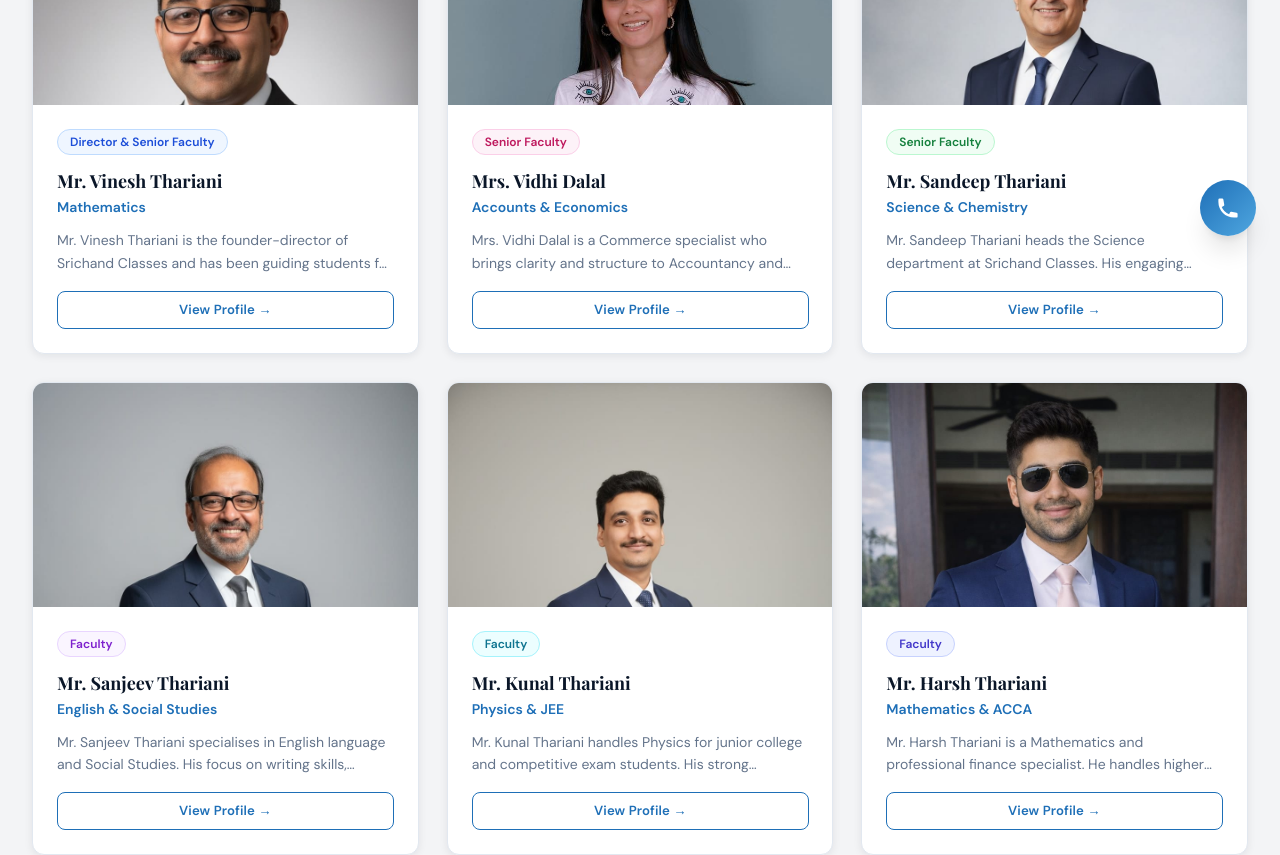
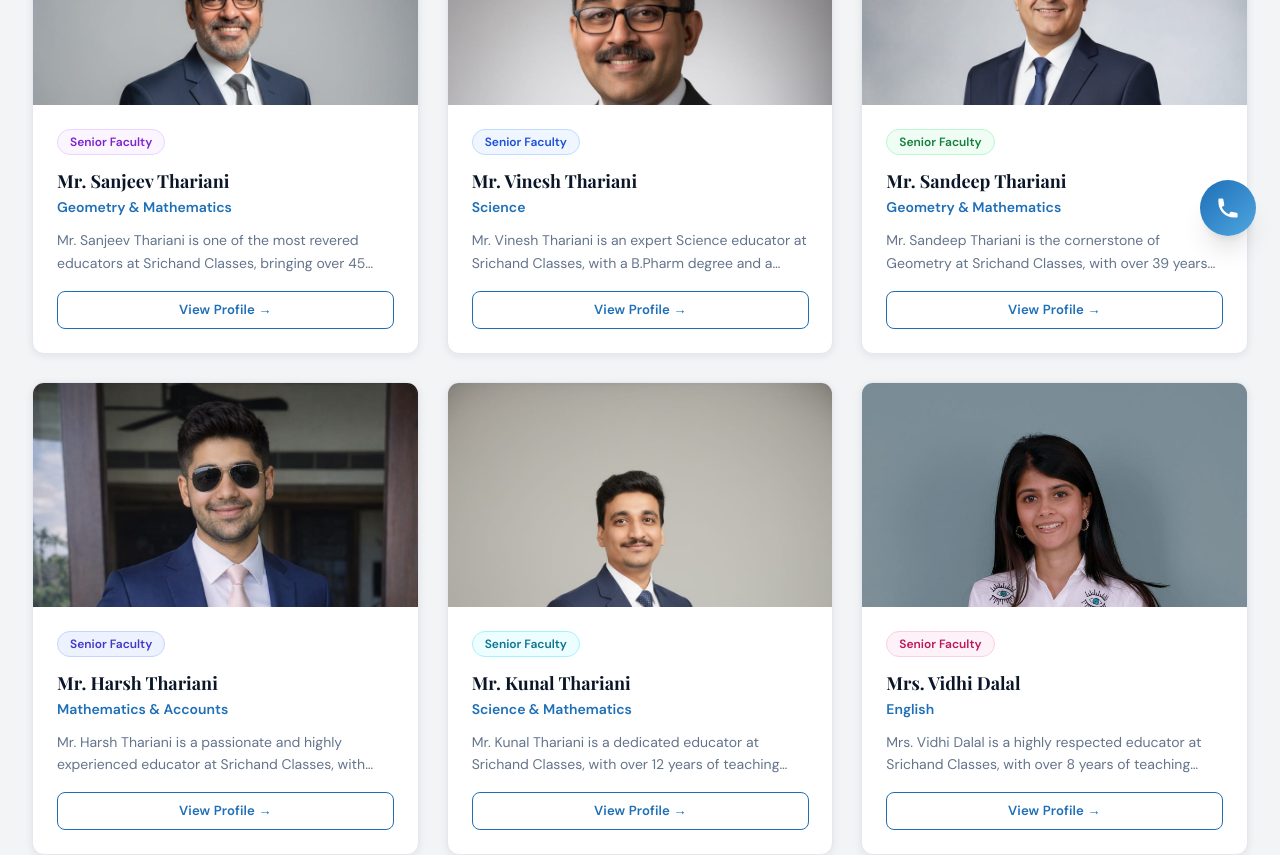
Before and after one commit to shahiddkhan/srichand-classes, a Next.js app: page /faculty in a window 1280 px wide. Shown: the part 540-1395 px from the top of the page. Built offline with nearby package versions, Linux system fonts and the light colour scheme.

Commit message:
updated faculty descriptions and order

```diff
--- a/app/faculty/page.jsx
+++ b/app/faculty/page.jsx
@@ -6,105 +6,105 @@ import { useLightbox } from '../../components/LightboxProvider'
 
 const FACULTY = [
   {
+    id: 'sanjeev',
+    name: 'Mr. Sanjeev Thariani',
+    subject: 'Geometry & Mathematics',
+    badge: 'Senior Faculty',
+    badgeColor: 'bg-purple-50 text-purple-700 border-purple-200',
+    accentBg: 'from-purple-900/80 to-purple-600/40',
+    image: '/images/faculty/sanjeev thariani.jpeg',
+    bio: 'Mr. Sanjeev Thariani is one of the most revered educators at Srichand Classes, bringing over 45 years of teaching experience and a truly legendary reputation in the field of education. A long-time student favourite, he is celebrated for his enigmatic personality, commanding classroom presence, and unparalleled ability to teach Geometry with remarkable clarity and impact. His distinctive teaching style has inspired generations of students, making him not just a teacher, but a lasting mentor in their academic journey.',
+    subjects: ['Geometry (School)', 'Mathematics (VIII–X)', 'SSC & ICSE Board'],
+    achievements: [
+      '45+ years of teaching experience',
+      'Legendary reputation in Geometry education',
+      'Generations of students mentored',
+      'Commanding classroom presence & enigmatic style',
+    ],
+  },
+  {
     id: 'vinesh',
     name: 'Mr. Vinesh Thariani',
-    subject: 'Mathematics',
-    badge: 'Director & Senior Faculty',
+    subject: 'Science',
+    badge: 'Senior Faculty',
     badgeColor: 'bg-blue-50 text-blue-700 border-blue-200',
     accentBg: 'from-blue-900/80 to-blue-600/40',
     image: '/images/faculty/vinesh thariani.jpeg',
-    bio: 'Mr. Vinesh Thariani is the founder-director of Srichand Classes and has been guiding students for over three decades. His mastery of Mathematics across school and junior college levels has produced hundreds of board toppers.',
-    subjects: ['Mathematics (School)', 'Mathematics (XI–XII)', 'CA Foundation'],
+    bio: 'Mr. Vinesh Thariani is an expert Science educator at Srichand Classes, with a B.Pharm degree and a reputation for his passion, practical approach, and unwavering dedication to student success. Known for going the extra mile for every learner, he combines deep subject knowledge with real-world understanding to make Science both relatable and engaging. By blending humor with academic rigor, he creates a vibrant classroom environment where complex scientific concepts become easy to understand and enjoyable to learn.',
+    subjects: ['Science (VIII–X)', 'Biology & Chemistry', 'SSC & ICSE Board'],
     achievements: [
-      '30+ years of teaching experience',
-      'Produced multiple board rank holders',
-      'Pioneer of the Srichand Classes methodology',
-      'Expert in CBSE, ICSE and SSC board patterns',
+      'B.Pharm degree — strong subject foundation',
+      'Known for going the extra mile for students',
+      'Blends humour with academic rigour',
+      'Makes complex Science relatable and enjoyable',
+    ],
+  },
+  {
+    id: 'sandeep',
+    name: 'Mr. Sandeep Thariani',
+    subject: 'Geometry & Mathematics',
+    badge: 'Senior Faculty',
+    badgeColor: 'bg-green-50 text-green-700 border-green-200',
+    accentBg: 'from-green-900/80 to-green-600/40',
+    image: '/images/faculty/sandeep thariani.jpeg',
+    bio: 'Mr. Sandeep Thariani is the cornerstone of Geometry at Srichand Classes, with over 39 years of teaching excellence. Renowned for his exceptional ability to simplify complex concepts, he transforms geometry into an engaging and enjoyable subject through unmatched clarity, infectious energy, and his signature sense of humour. With every class, he ensures that students not only understand the subject deeply but also develop a genuine appreciation for it.',
+    subjects: ['Geometry (School)', 'Mathematics (VIII–X)', 'SSC & ICSE Board'],
+    achievements: [
+      '39+ years of teaching excellence',
+      'Renowned for simplifying complex concepts',
+      'Infectious energy and signature sense of humour',
+      'Students develop deep appreciation for Geometry',
+    ],
+  },
+  {
+    id: 'harsh',
+    name: 'Mr. Harsh Thariani',
+    subject: 'Mathematics & Accounts',
+    badge: 'Senior Faculty',
+    badgeColor: 'bg-indigo-50 text-indigo-700 border-indigo-200',
+    accentBg: 'from-indigo-900/80 to-indigo-600/40',
+    image: '/images/faculty/harsh thariani.jpeg',
+    bio: 'Mr. Harsh Thariani is a passionate and highly experienced educator at Srichand Classes, with over 17 years of teaching experience in Mathematics and Accounts. Widely admired for his exceptional mathematical aptitude and deep subject mastery. Through his patient, structured, and concept-driven approach, he helps students build not only strong academic foundations but also the confidence to excel beyond the classroom. Before dedicating himself full-time to education, he gained valuable corporate experience as an Auditor at KPMG and as an Equity Research Analyst at TresVista.',
+    subjects: ['Mathematics (School & XI–XII)', 'Accounts (XI–XII)', 'CA Foundation'],
+    achievements: [
+      '17+ years of teaching experience',
+      'Former Auditor at KPMG',
+      'Former Equity Research Analyst at TresVista',
+      'Patient, structured, concept-driven approach',
+    ],
+  },
+  {
+    id: 'kunal',
+    name: 'Mr. Kunal Thariani',
+    subject: 'Science & Mathematics',
+    badge: 'Senior Faculty',
+    badgeColor: 'bg-cyan-50 text-cyan-700 border-cyan-200',
+    accentBg: 'from-cyan-900/80 to-cyan-600/40',
+    image: '/images/faculty/kunal thariani.jpeg',
+    bio: 'Mr. Kunal Thariani is a dedicated educator at Srichand Classes, with over 12 years of teaching experience and a reputation for his exceptional rapport and compassion toward students. Known for building genuine connections with every learner, he takes pride in knowing each student personally and creating a classroom environment rooted in trust, comfort, and encouragement. Widely admired as a young and relatable mentor, he is deeply respected by students for his approachable nature, unwavering support, and commitment to their overall growth.',
+    subjects: ['Science (VIII–X)', 'Mathematics (School)', 'SSC & ICSE Board'],
+    achievements: [
+      '12+ years of teaching experience',
+      'Exceptional rapport and compassion with students',
+      'Knows every student personally',
+      'Young, relatable and deeply respected mentor',
     ],
   },
   {
     id: 'vidhi',
     name: 'Mrs. Vidhi Dalal',
-    subject: 'Accounts & Economics',
+    subject: 'English',
     badge: 'Senior Faculty',
     badgeColor: 'bg-pink-50 text-pink-700 border-pink-200',
     accentBg: 'from-pink-900/80 to-pink-600/40',
     image: '/images/faculty/vidhi dalal.jpeg',
-    bio: 'Mrs. Vidhi Dalal is a Commerce specialist who brings clarity and structure to Accountancy and Economics. Her methodical approach and deep understanding of HSC Commerce patterns have helped students consistently achieve distinction.',
-    subjects: ['Accountancy (XI–XII)', 'Economics (XI–XII)', 'OCM'],
+    bio: 'Mrs. Vidhi Dalal is a highly respected educator at Srichand Classes, with over 8 years of teaching experience and a reputation for excellence in English education. Known for her strong command of grammar and structured teaching methodology, she brings both clarity and warmth to the classroom. Her ability to simplify difficult concepts while strengthening students\' overall command of the English language helps them build confidence, communicate effectively, and consistently achieve excellent results.',
+    subjects: ['English (VIII–X)', 'Grammar & Writing', 'SSC, ICSE & CBSE Board'],
     achievements: [
-      '15+ years of Commerce coaching',
-      'Specialist in HSC Commerce exam strategy',
-      'Known for concise, exam-ready notes',
-      'Strong track record in XII board results',
-    ],
-  },
-  {
-    id: 'sandeep',
-    name: 'Mr. Sandeep Thariani',
-    subject: 'Science & Chemistry',
-    badge: 'Senior Faculty',
-    badgeColor: 'bg-green-50 text-green-700 border-green-200',
-    accentBg: 'from-green-900/80 to-green-600/40',
-    image: '/images/faculty/sandeep thariani.jpeg',
-    bio: 'Mr. Sandeep Thariani heads the Science department at Srichand Classes. His engaging teaching style makes complex Chemistry and Science concepts accessible and memorable for students preparing for board exams.',
-    subjects: ['Science (VIII–X)', 'Chemistry (XI–XII)', 'NEET preparation'],
-    achievements: [
-      '20+ years in Science education',
-      'Specialist in HSC and SSC Science',
-      'Regular NEET preparation workshops',
-      'Practical-oriented teaching approach',
-    ],
-  },
-  {
-    id: 'sanjeev',
-    name: 'Mr. Sanjeev Thariani',
-    subject: 'English & Social Studies',
-    badge: 'Faculty',
-    badgeColor: 'bg-purple-50 text-purple-700 border-purple-200',
-    accentBg: 'from-purple-900/80 to-purple-600/40',
-    image: '/images/faculty/sanjeev thariani.jpeg',
-    bio: 'Mr. Sanjeev Thariani specialises in English language and Social Studies. His focus on writing skills, answer structure, and presentation has helped students score markedly higher in language papers.',
-    subjects: ['English (VIII–X)', 'Geography', 'Social Studies', 'Hindi/Marathi'],
-    achievements: [
-      'Expert in English language coaching',
-      'Structured writing practice methodology',
-      'Covers SSC, ICSE and CBSE English patterns',
-      'Focus on answer presentation and scoring',
-    ],
-  },
-  {
-    id: 'kunal',
-    name: 'Mr. Kunal Thariani',
-    subject: 'Physics & JEE',
-    badge: 'Faculty',
-    badgeColor: 'bg-cyan-50 text-cyan-700 border-cyan-200',
-    accentBg: 'from-cyan-900/80 to-cyan-600/40',
-    image: '/images/faculty/kunal thariani.jpeg',
-    bio: 'Mr. Kunal Thariani handles Physics for junior college and competitive exam students. His strong analytical background and problem-solving approach are particularly valued by JEE and MHTCET aspirants.',
-    subjects: ['Physics (XI–XII)', 'JEE preparation', 'MHTCET preparation'],
-    achievements: [
-      'Strong JEE and MHTCET track record',
-      'Numerical problem-solving specialist',
-      'HSC Physics board exam expert',
-      'Regular mock test sessions',
-    ],
-  },
-  {
-    id: 'harsh',
-    name: 'Mr. Harsh Thariani',
-    subject: 'Mathematics & ACCA',
-    badge: 'Faculty',
-    badgeColor: 'bg-indigo-50 text-indigo-700 border-indigo-200',
-    accentBg: 'from-indigo-900/80 to-indigo-600/40',
-    image: '/images/faculty/harsh thariani.jpeg',
-    bio: 'Mr. Harsh Thariani is a Mathematics and professional finance specialist. He handles higher Mathematics for junior college students and provides coaching for ACCA and CA Foundation examinations.',
-    subjects: ['Mathematics (XI–XII)', 'ACCA coaching', 'CA Foundation'],
-    achievements: [
-      'ACCA and CA Foundation specialist',
-      'Higher Mathematics expert for HSC',
-      'Professional finance exam strategy',
-      'Strong conceptual teaching style',
+      '8+ years of English teaching experience',
+      'Strong command of grammar and language',
+      'Structured, clarity-first teaching methodology',
+      'Students consistently achieve excellent results',
     ],
   },
 ]
```
